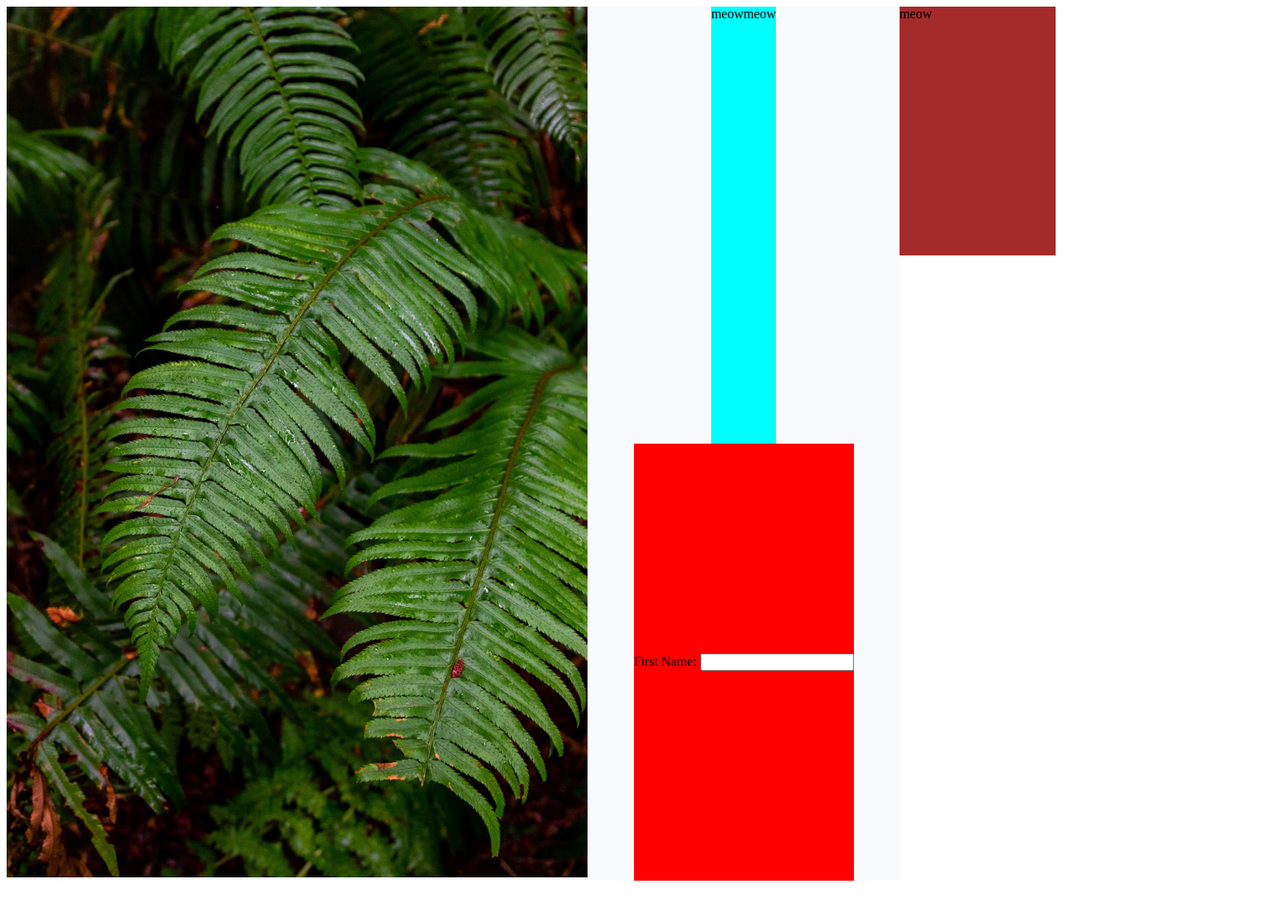
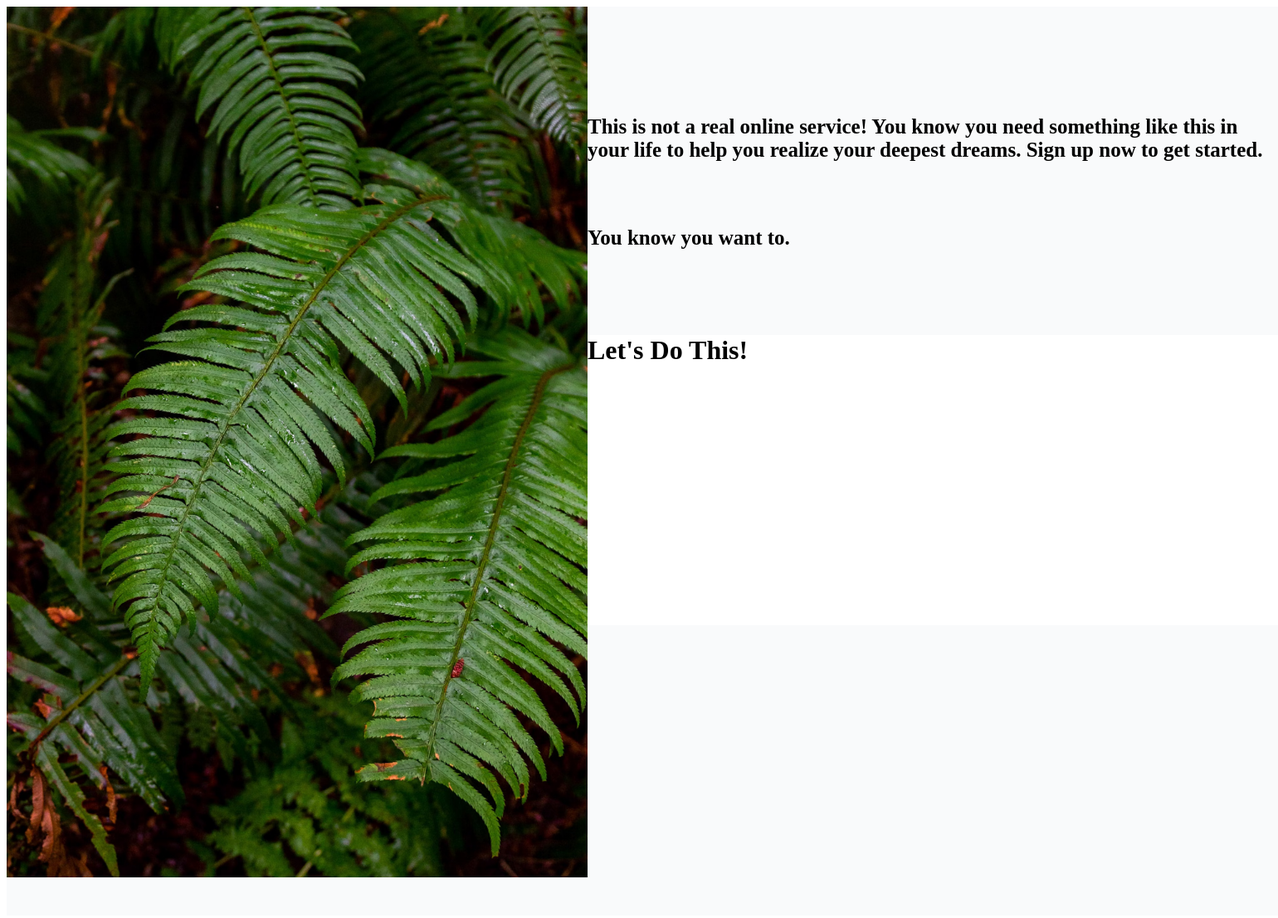
Before and after one commit to DeltadotRAGHHHHH/DeltadotRAGHHHHH.github.io, a plain HTML site: page recreatethis/meowmeow.html in a window 1280 px wide. Shown: the whole page at 83% size, 1540 px wide, since content can reach past the window. Before the commit the page ends 1070 px from the top, so only its background shows below. Drawn offline with Linux system fonts and the light colour scheme.

Commit message:
moewwwww

```diff
--- a/recreatethis/meowmeow.css
+++ b/recreatethis/meowmeow.css
@@ -13,27 +13,23 @@
     flex: 1 1 0%;
   }
 
-  /* only div.two is selected here */
-  .flex-container .two {
-    flex: 2 1 0%;
-    display: flex;
-    flex-direction: column;
-    align-items: center;
-    justify-content: center;
+
+
+  .MEOW div{
+    background: #f9fafb;
+    /* border: 4px solid brown; */
+    height: 350px;
+    flex: 1 1 0%;
+    width: 65vw;
   }
-  .flex-container .three {
-    height: 300px;
-    background: rgb(255, 0, 0);
-    display: flex;
-
-    align-items: center;
-    justify-content: center;
-  }
-  .flex-container .four {
-    background-color: aqua;
-    height: 300px;
-  }
-  .flex-container .five {
-    background-color: brown;
-    height: 300px;
-  }
+ .MEOW .one1 {
+  background: #f9fafb;
+  font-size: 25px;
+ }
+ .MEOW .two2 {
+  background: rgb(255, 255, 255);
+ }
+ .MEOW .three3 {
+  background: #f9fafb;
+ }
+ .MEOW
--- a/recreatethis/meowmeow.html
+++ b/recreatethis/meowmeow.html
@@ -9,16 +9,27 @@
     <link rel="stylesheet" href="meowmeow.css">
   </head>
   <body>
-    <div class="flex-container">
+
+     <div class="flex-container">
       <div class="one"> <img src="../photoshit/backgroundphoto.avif" width="700"> </div>
       <div class="two">
-        <div class="four">meowmeow</div>
-        <div class="three"><form action="example.com/path" method="post">
-        <label for="first_name">First Name:</label>
-        <input type="text" id="first_name">
-      </form></div>
+        <div class="MEOW">
+
+        <div class="one1">
+          <p>&#160;</p>
+          <p>&#160;</p>
+          <b>This is not a real online service! You know you need something
+          like this in your life to help you realize your deepest dreams.
+          Sign up now to get started.</b>
+          <p>&#160;</p>
+          <b>You know you want to.</b></div>
+
+      <div class="two2"><h1>Let's Do This!</h1></div>
+
+      <div class="three3"></div>
+      </div>
     </div>
-    <div class="five">meow</div>
+
     </div>
   </body>
 </html>
```
